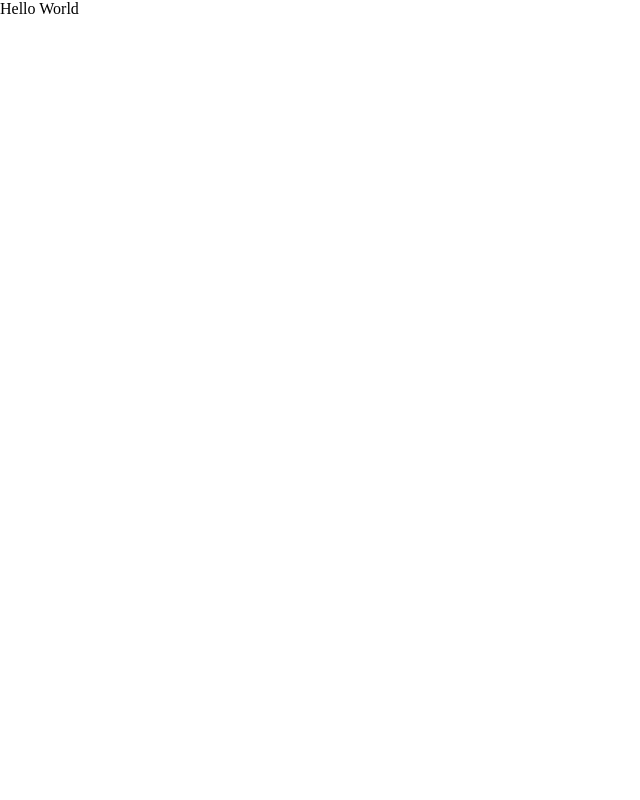
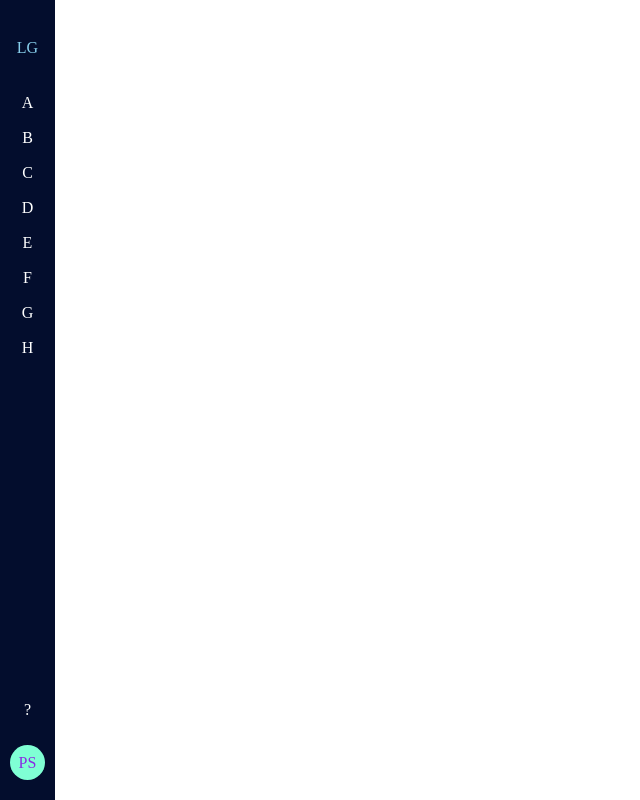
Before and after one commit to CHEEMS-1206/InternsAssignment-DeepDefend, a React (Create React App) app in the folder deep-defend-clientside/: page / in a window 1280 px wide. Shown: the whole page, without its empty margins (0-640 px from the left). Built offline with nearby package versions, Linux system fonts and the light colour scheme.

Commit message:
Created the sidebar component having all the links, log, and other entities

```diff
--- a/deep-defend-clientside/src/App.js
+++ b/deep-defend-clientside/src/App.js
@@ -1,8 +1,9 @@
+import Sidebar from "./Dashboard-1/Sidebar";
 
 function App() {
   return (
     <div className="App">
-      Hello World
+      <Sidebar/>
     </div>
   );
 }
--- a/deep-defend-clientside/src/Components/SidebarEntity.js
+++ b/deep-defend-clientside/src/Components/SidebarEntity.js
@@ -1,6 +1,6 @@
 import {Link} from 'react-router-dom'
 
-function SidebarEntity({ linkToAddress, content }) {
+function SidebarEntity({ linkToAddress, content, hoverLabel }) {
 
   // redirection
   const handleClick = () => {
@@ -8,7 +8,7 @@ function SidebarEntity({ linkToAddress, content }) {
   };
 
   return (
-    <div className="sidebarEntity" onClick={handleClick} >
+    <div className="sidebarEntity" onClick={handleClick} title={hoverLabel}>
       {content}
     </div>
     // alternatively we can use react-router-dom link component
--- /dev/null
+++ b/deep-defend-clientside/src/Dashboard-1/Sidebar.js
@@ -0,0 +1,29 @@
+// Sidebar present in the leftside of the page
+import "../index.css";
+import SidebarEntity from "../Components/SidebarEntity"
+
+import React from "react";
+import { FontAwesomeIcon } from "@fortawesome/react-fontawesome";
+
+function Sidebar() {
+  return (
+    <div className="sidebar">
+      <div className="logoAndLinks">
+        <div className="logo sidebarEntity" title="Logo"> LG </div>
+        <SidebarEntity content={"A"} linkToAddress="/setting" hoverLabel="A" />
+        <SidebarEntity content={"B"} linkToAddress="/setting" hoverLabel="B" />
+        <SidebarEntity content={"C"} linkToAddress="/setting" hoverLabel="C" />
+        <SidebarEntity content={"D"} linkToAddress="/setting" hoverLabel="D" />
+        <SidebarEntity content={"E"} linkToAddress="/setting" hoverLabel="E" />
+        <SidebarEntity content={"F"} linkToAddress="/setting" hoverLabel="F" />
+        <SidebarEntity content={"G"} linkToAddress="/setting" hoverLabel="G" />
+        <SidebarEntity content={"H"} linkToAddress="/setting" hoverLabel="H" />
+      </div>
+      <div className="helpAndAuth">
+        <div className="help" title="Help ?">?</div>
+        <div className="auth sidebarEntity" title="Profile">PS</div>
+      </div>
+    </div>
+  );
+}
+export default Sidebar;
--- a/deep-defend-clientside/src/index.css
+++ b/deep-defend-clientside/src/index.css
@@ -8,6 +8,45 @@
   box-sizing: border-box;
 }
 
+/* // sidebar styles // */
+.sidebar {
+  background-color: rgb(3, 13, 45);
+  display: flex;
+  flex-direction: column;
+  position: fixed;
+  height: 100vh;
+  padding: 10px;
+  width: max-content;
+}
+.sidebar .logo{
+  color : skyblue;
+  margin-bottom: 20px;
+}
+.sidebar .help{
+  color: white;
+  display: flex;
+  justify-content: center;
+  align-items:center;
+  border-radius: 50%;
+  margin: auto;
+  height: 30px;
+  width: 30px;
+  cursor: pointer;
+}
+.sidebar .auth{
+  color: blueviolet;
+  margin-top: 20px;
+  background-color: aquamarine;
+}
+.sidebar .logoAndLinks{
+  position: relative;
+  top : 20px;
+}
+.sidebar .helpAndAuth{
+  position: fixed;
+  bottom : 20px
+}
+
 /* // Sidebar entity styling //  */
 .sidebarEntity {
   color: white;
@@ -16,8 +55,8 @@
   align-items:center;
   border-radius: 50%;
   margin: auto;
-  height: 40px;
-  width: 40px;
+  height: 35px;
+  width: 35px;
   cursor: pointer;
 }
 .sidebarEntity:hover {
```
Also changed, not shown: 1 other file (tests, documents, lock files or other folders).
